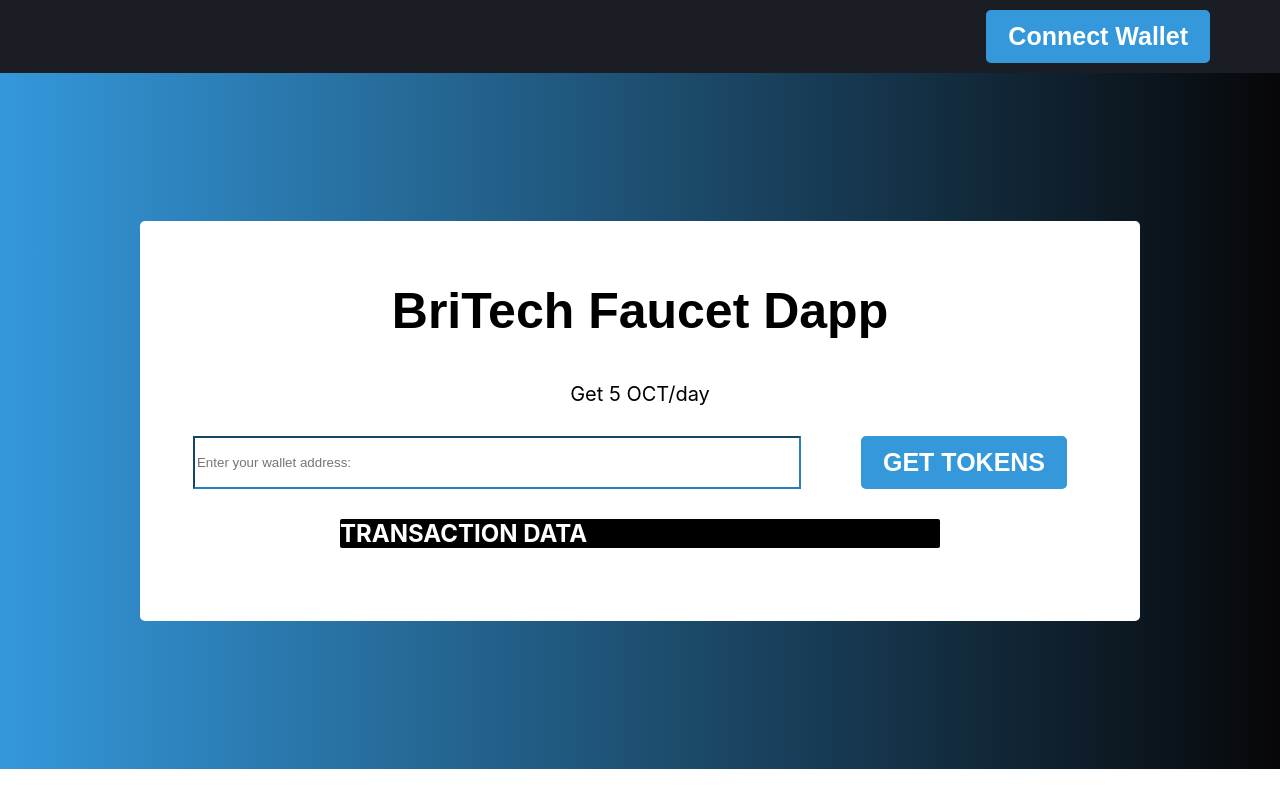
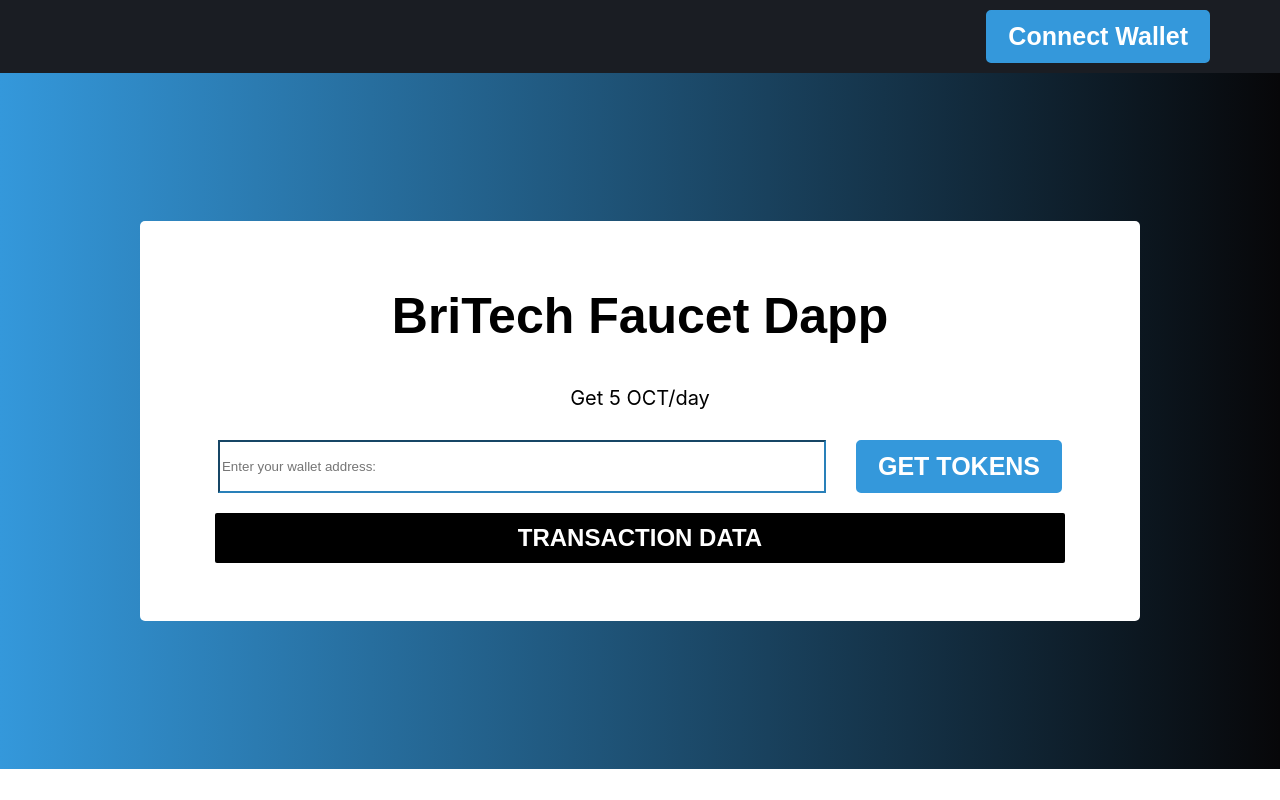
Before and after one commit to Bryanmankind/Dax_Faucet_Dapp, a React (Create React App) app in the folder dax_faucet_dapp/: page / in a window 1280 px wide. Built offline with nearby package versions, Linux system fonts and the light colour scheme.

Commit message:
Dax-faucet-dapp

```diff
--- a/dax_faucet_dapp/src/App.css
+++ b/dax_faucet_dapp/src/App.css
@@ -67,18 +67,25 @@ button:hover {
   margin-top: 8px;
 }
 
-.faucetApp h2 {
+.Txndata {
+  display: flex;
+  flex-direction: column;
   background-color: black;
-  color: white;
-  width: 600px;
+  width: 850px;
+  height: 50px;
   border-radius: 2px;
   align-items: center;
+  justify-content: center;
+}
 
+.Txndata h2 {
+  color: white;
+  font-family: sans-serif;
 }
 
 .getFaucet{
   display: flex;
-  margin-right: 20px;
+  margin-bottom: 10px;
 }
 
 .getFaucet input {
@@ -88,5 +95,5 @@ button:hover {
 }
 .getFaucet button {
   margin: 10px;
-  margin-left: 50px;
+  margin-left: 20px;
 }
```
